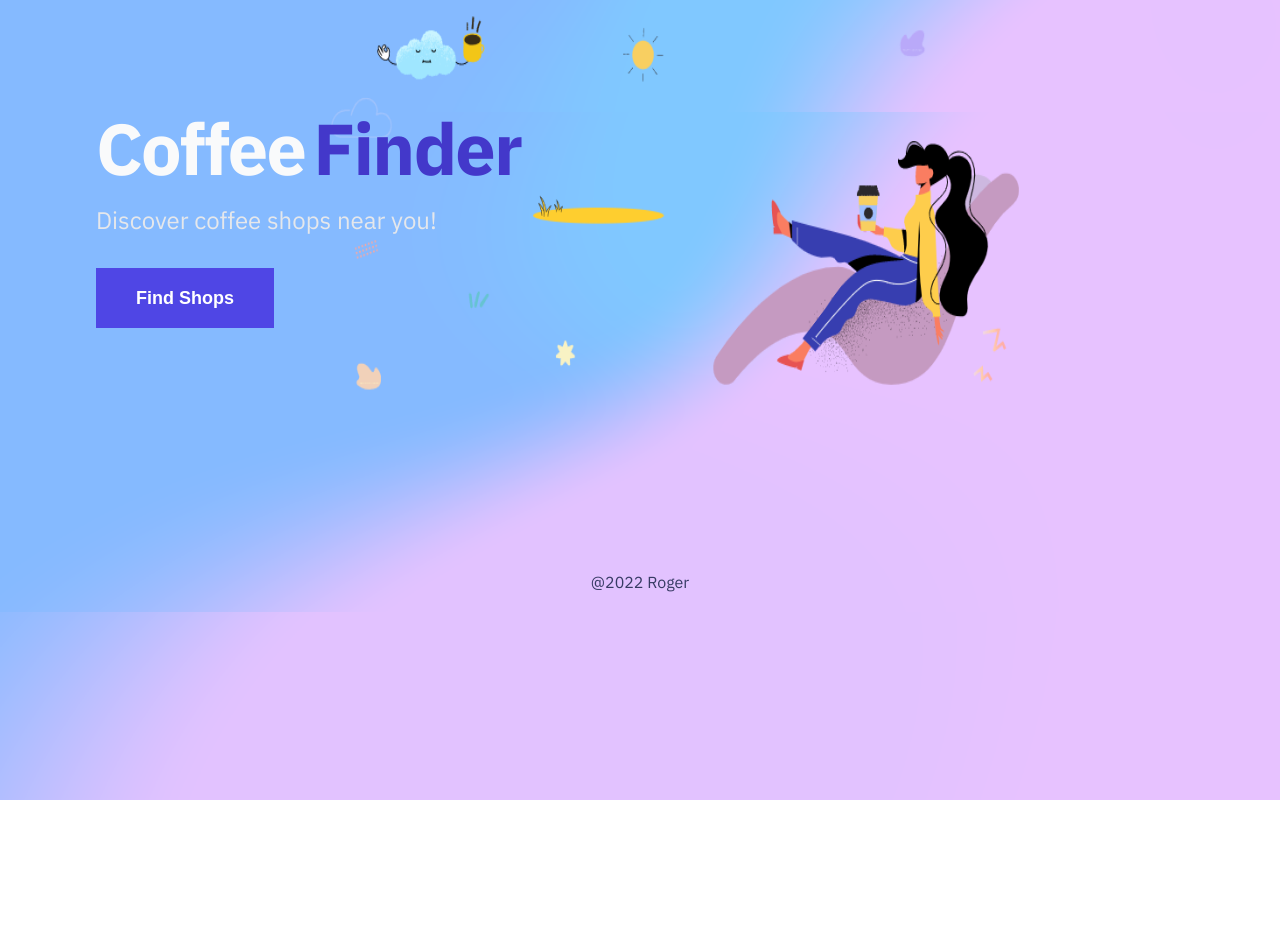
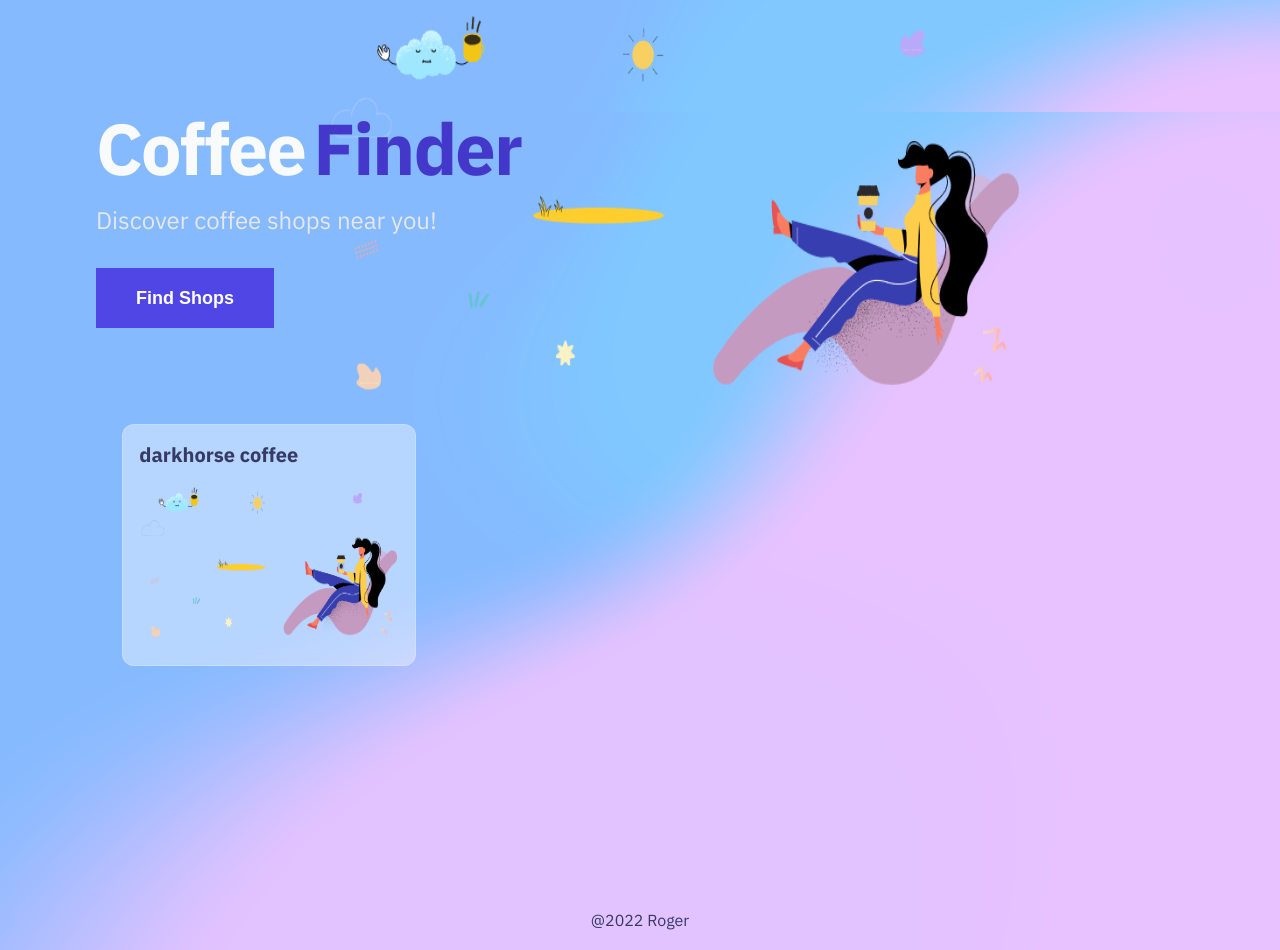
Before and after one commit to Rawgher/coffee_shop_finder, a Next.js app: page / in a window 1280 px wide. Before the commit the page ends 800 px from the top, so only its background shows below. Built offline with nearby package versions, Linux system fonts and the light colour scheme.

Commit message:
setting up card with dummy data

```diff
--- /dev/null
+++ b/components/card.js
@@ -0,0 +1,30 @@
+import Link from "next/link";
+import Image from "next/image";
+import cls from "classnames";
+
+import styles from "./card.module.css"
+
+const Card = (props) => {
+    return (
+        <Link href={props.href}>
+          <a className={styles.cardLink}>
+            <div className={cls("glass", styles.container)}>
+              <div className={styles.cardHeaderWrapper}>
+                <h2 className={styles.cardHeader}>{props.name}</h2>
+              </div>
+              <div className={styles.cardImageWrapper}>
+                <Image
+                  className={styles.cardImage}
+                  src={props.imgUrl}
+                  width={260}
+                  height={160}
+                  alt={props.name}
+                />
+              </div>
+            </div>
+          </a>
+        </Link>
+    );
+}
+
+export default Card;
--- /dev/null
+++ b/components/card.module.css
@@ -0,0 +1,56 @@
+.cardLink {
+  margin: auto;
+  --tw-shadow: 0 20px 25px -5px rgba(0, 0, 0, 0.1),
+    0 10px 10px -5px rgba(0, 0, 0, 0.04);
+  box-shadow: 0 0 transparent, 0 0 #0000, 0 0 transparent, 0 0 #0000,
+    0 0 transparent;
+
+  border-color: var(--text-white-100);
+  border-radius: 0.75rem /* 12px */;
+}
+
+.container {
+  border-radius: 0.75rem /* 12px */;
+  padding-top: 0.25rem /* 4px */;
+  padding-bottom: 0.25rem /* 4px */;
+  padding-bottom: 1.25rem /* 20px */;
+  padding-left: 1rem /* 16px */;
+  padding-right: 1rem /* 16px */;
+
+  backdrop-filter: blur(10px);
+}
+
+.cardHeaderWrapper {
+  margin-top: 0.75rem /* 12px */;
+  margin-bottom: 0.75rem /* 12px */;
+}
+
+.cardHeader {
+  text-overflow: ellipsis;
+  white-space: nowrap;
+  font-size: 1.25rem /* 20px */;
+  line-height: 1.75rem /* 28px */;
+  font-weight: 800;
+  overflow: hidden;
+  width: 16rem /* 256px */;
+}
+
+.cardImageWrapper {
+  color: var(--text-white-100);
+}
+
+.cardImage {
+  border-radius: 0.75rem /* 12px */;
+}
+
+@media (min-width: 1024px) {
+  .cardHeader {
+    width: 16rem /* 256px */;
+  }
+}
+
+@media (min-width: 768px) {
+  .cardHeader {
+    width: 16rem /* 256px */;
+  }
+}
--- a/package.json
+++ b/package.json
@@ -9,6 +9,7 @@
     "lint": "next lint"
   },
   "dependencies": {
+    "classnames": "^2.3.2",
     "next": "12.3.1",
     "react": "18.2.0",
     "react-dom": "18.2.0"
--- a/pages/index.js
+++ b/pages/index.js
@@ -2,6 +2,7 @@
 import Image from 'next/image';
 import styles from '../styles/Home.module.css';
 import Banner from '../components/banner';
+import Card from '../components/card';
 
 export default function Home() {
 
@@ -21,6 +22,9 @@
         <div className={styles.heroImage}>
           <Image src='/static/hero-image.png' width={700} height={400} alt='hero image' />
         </div>
+        <div className={styles.cardLayout}>
+          <Card name="darkhorse coffee" imgUrl="/static/hero-image.png" href="/coffee-shop/darkhorse-coffee" className={styles.card} />
+        </div>
       </main>
     </div>
   )
```
Also changed, not shown: 1 other file (tests, documents, lock files or other folders).
